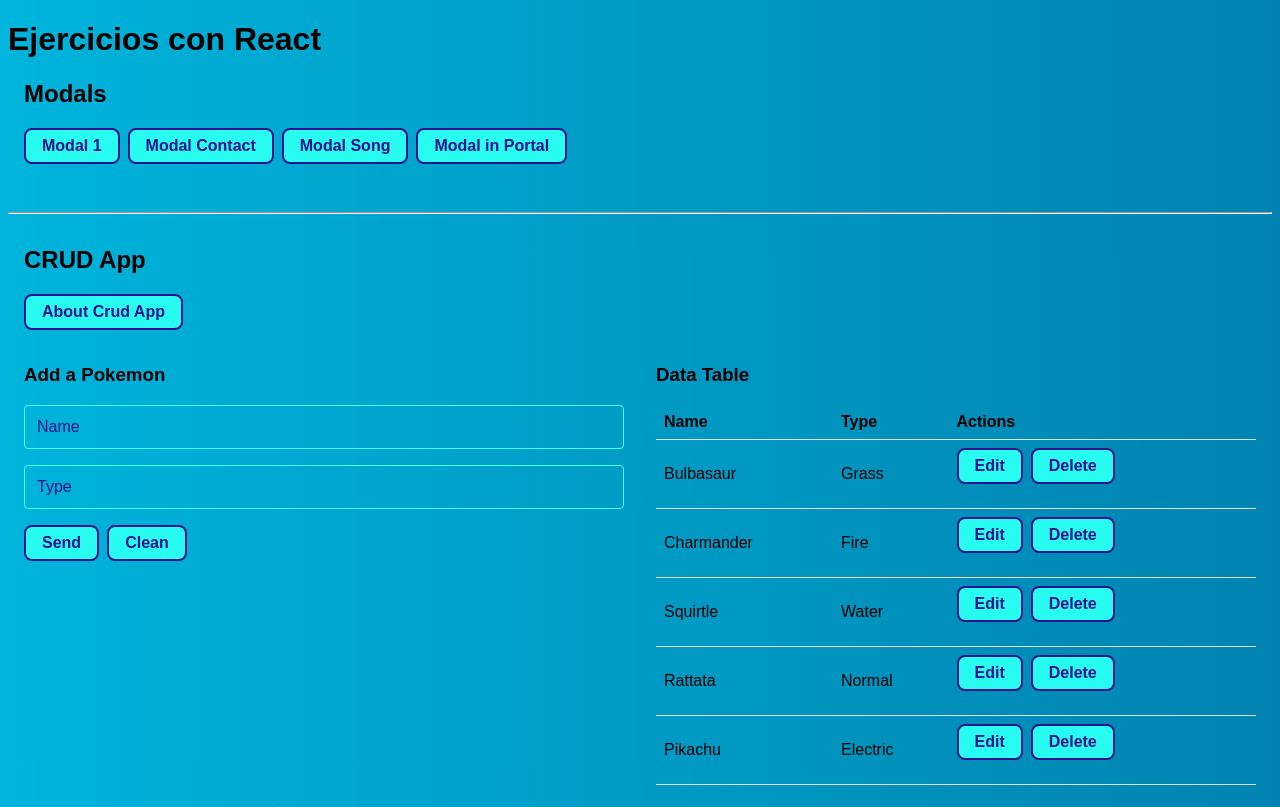
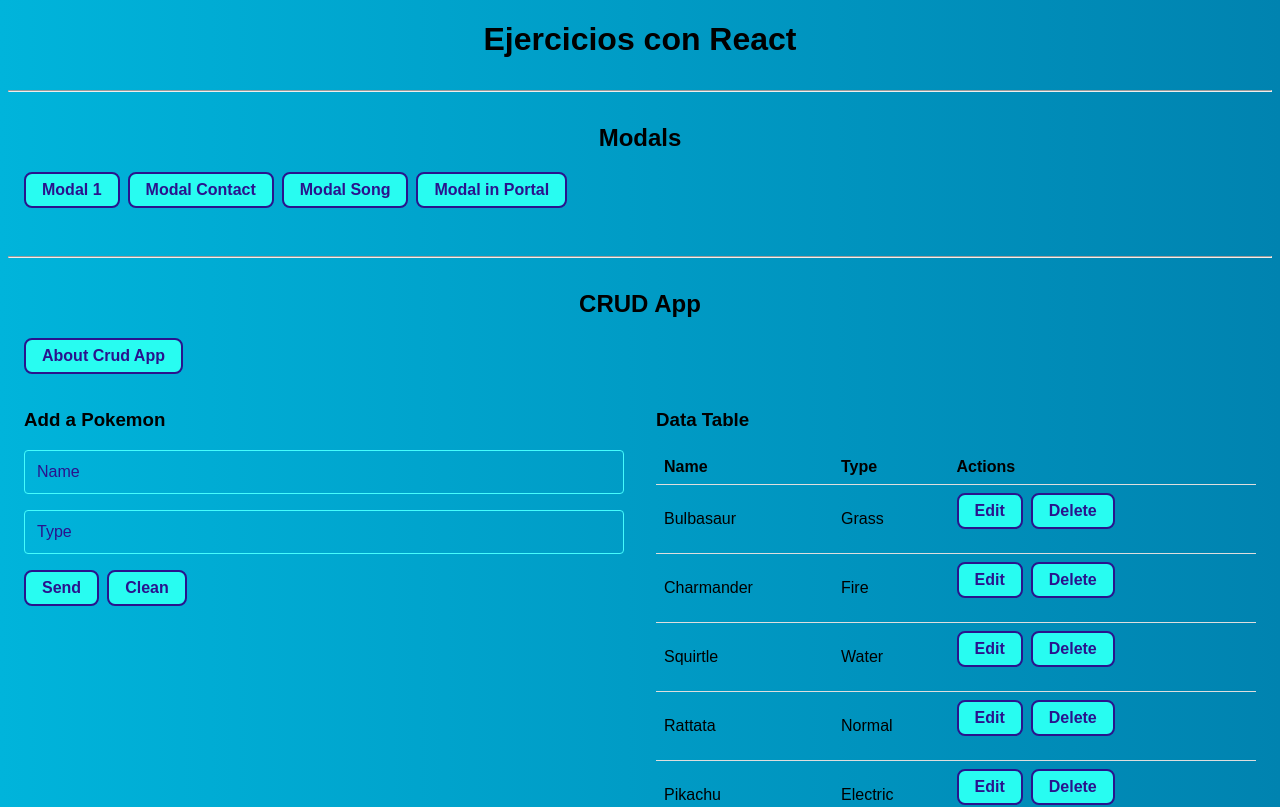
Before and after one commit to reche-git/02-React-Exercises, a React (Create React App) app: page / in a window 1280 px wide. Shown: the top 807 px of the page. Built offline with nearby package versions, Linux system fonts and the light colour scheme; no server answers; data requests are answered from the project's data file.

Commit message:
styles and hr

```diff
--- a/src/App.js
+++ b/src/App.js
@@ -9,6 +9,7 @@ function App() {
   return (
     <>
       <h1>Ejercicios con React</h1>
+      <hr />
       <Modals />
       <hr />
       <CrudApp />
--- a/src/index.css
+++ b/src/index.css
@@ -139,3 +139,7 @@ td {
     gap: 2rem;
   }
 }
+
+h1, h2 {
+  text-align: center;
+}
```
